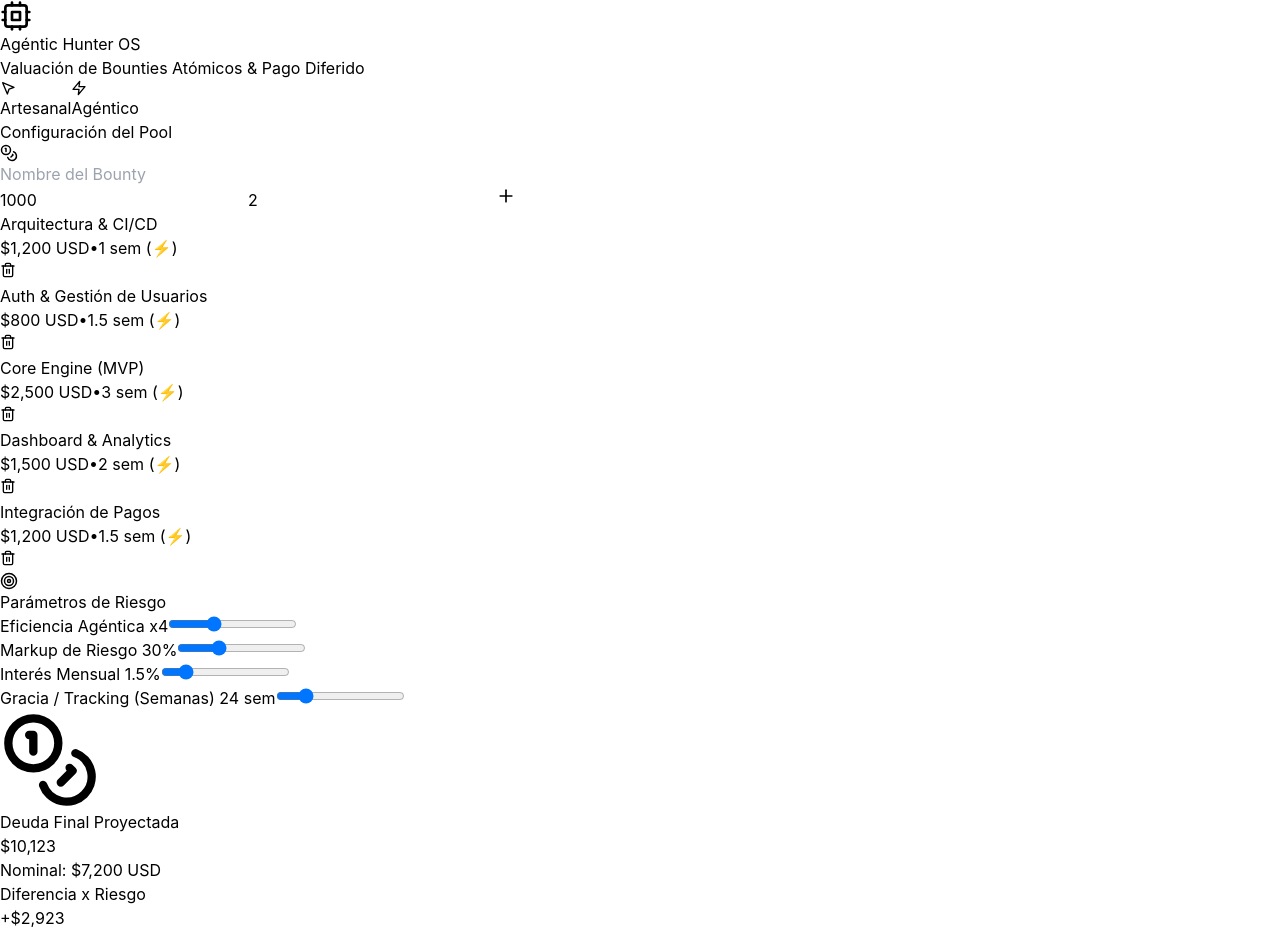
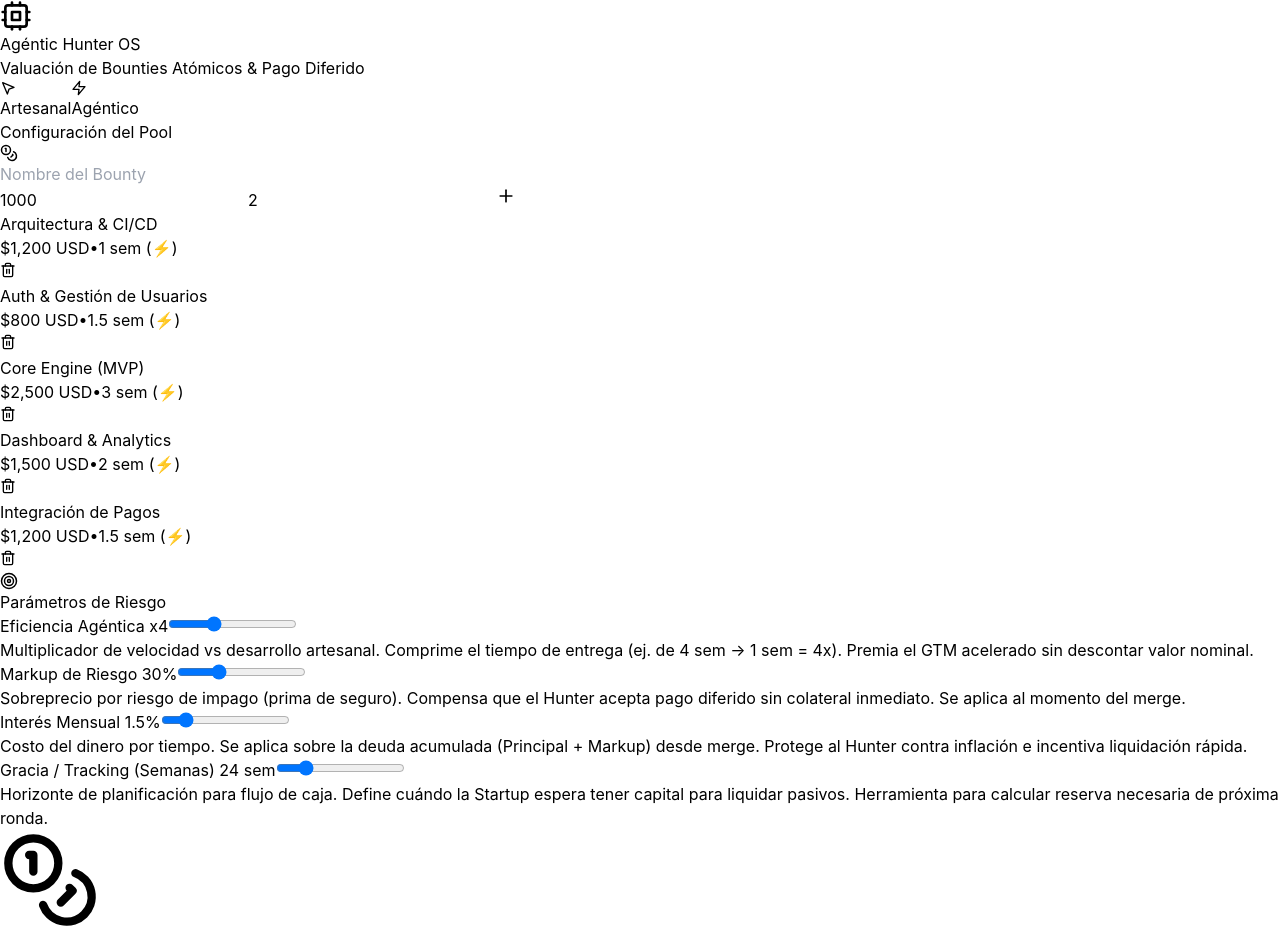
Before and after one commit to lapc506/bounty-hunting-calculator, a React (Vite) app: page / in a window 1280 px wide. Shown: the top 933 px of the page. Built offline with nearby package versions, Linux system fonts and the light colour scheme.

Commit message:
Add explanatory tooltips to risk parameters

```diff
--- a/src/App.tsx
+++ b/src/App.tsx
@@ -303,6 +303,7 @@ TOTAL RECONOCIDO A FECHA DE CORTE (${gracePeriodWeeks} Semanas): $${finalDebt.to
                   onChange={(e) => setAgenticEfficiency(Number(e.target.value))}
                   className="w-full h-1.5 bg-purple-100 rounded-lg appearance-none cursor-pointer accent-purple-600"
                 />
+                <p className="text-[11px] text-slate-500 mt-2 leading-relaxed">Multiplicador de velocidad vs desarrollo artesanal. Comprime el tiempo de entrega (ej. de 4 sem → 1 sem = 4x). Premia el GTM acelerado sin descontar valor nominal.</p>
               </div>
               <div>
                 <label className="block text-xs font-bold text-slate-500 uppercase mb-2 flex justify-between">
@@ -313,6 +314,7 @@ TOTAL RECONOCIDO A FECHA DE CORTE (${gracePeriodWeeks} Semanas): $${finalDebt.to
                   onChange={(e) => setMarkup(Number(e.target.value))}
                   className="w-full h-1.5 bg-blue-100 rounded-lg appearance-none cursor-pointer accent-blue-600"
                 />
+                <p className="text-[11px] text-slate-500 mt-2 leading-relaxed">Sobreprecio por riesgo de impago (prima de seguro). Compensa que el Hunter acepta pago diferido sin colateral inmediato. Se aplica al momento del merge.</p>
               </div>
               <div>
                 <label className="block text-xs font-bold text-slate-500 uppercase mb-2 flex justify-between">
@@ -323,6 +325,7 @@ TOTAL RECONOCIDO A FECHA DE CORTE (${gracePeriodWeeks} Semanas): $${finalDebt.to
                   onChange={(e) => setMonthlyInterest(Number(e.target.value))}
                   className="w-full h-1.5 bg-green-100 rounded-lg appearance-none cursor-pointer accent-green-600"
                 />
+                <p className="text-[11px] text-slate-500 mt-2 leading-relaxed">Costo del dinero por tiempo. Se aplica sobre la deuda acumulada (Principal + Markup) desde merge. Protege al Hunter contra inflación e incentiva liquidación rápida.</p>
               </div>
               <div>
                 <label className="block text-xs font-bold text-slate-500 uppercase mb-2 flex justify-between">
@@ -333,6 +336,7 @@ TOTAL RECONOCIDO A FECHA DE CORTE (${gracePeriodWeeks} Semanas): $${finalDebt.to
                   onChange={(e) => setGracePeriodWeeks(Number(e.target.value))}
                   className="w-full h-1.5 bg-slate-200 rounded-lg appearance-none cursor-pointer accent-slate-600"
                 />
+                <p className="text-[11px] text-slate-500 mt-2 leading-relaxed">Horizonte de planificación para flujo de caja. Define cuándo la Startup espera tener capital para liquidar pasivos. Herramienta para calcular reserva necesaria de próxima ronda.</p>
               </div>
             </div>
           </div>
```
